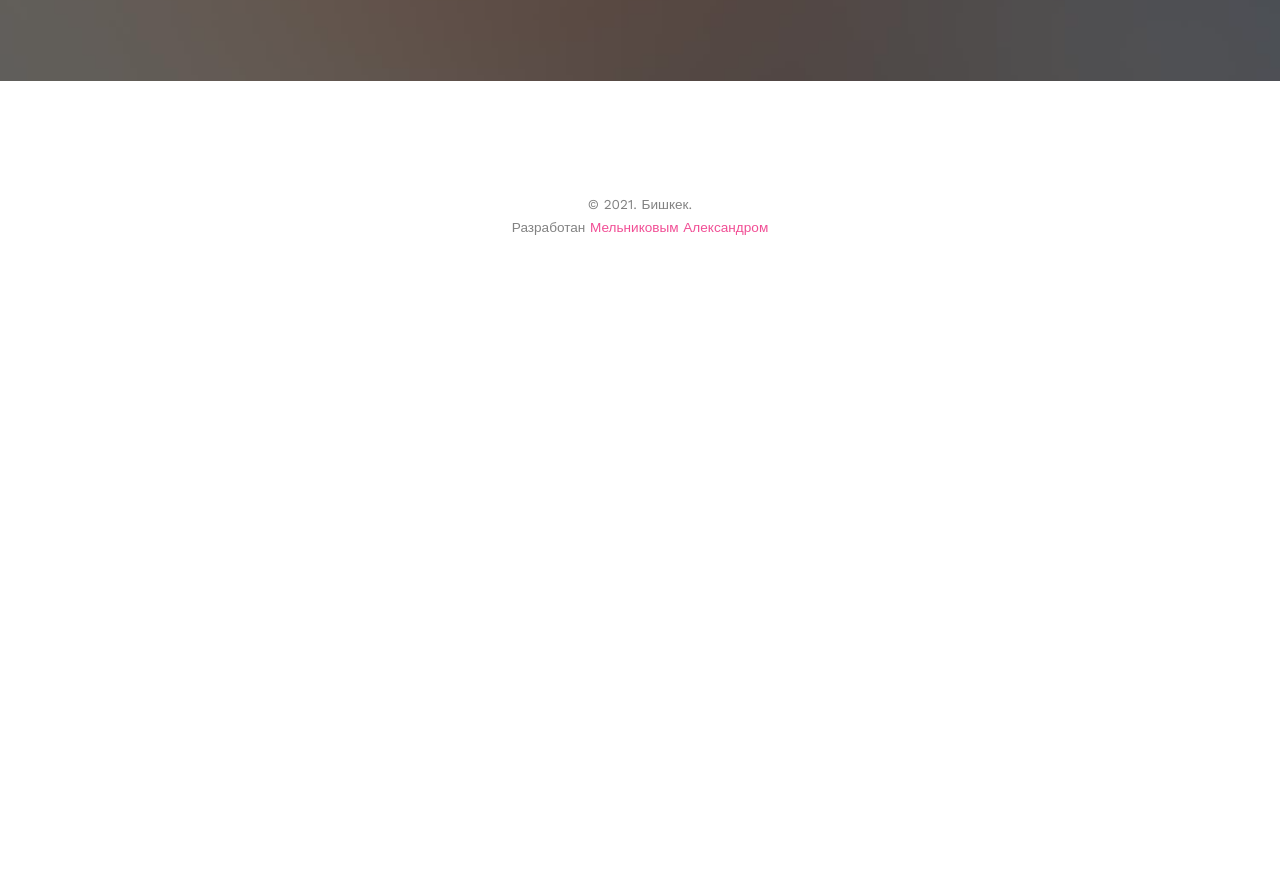
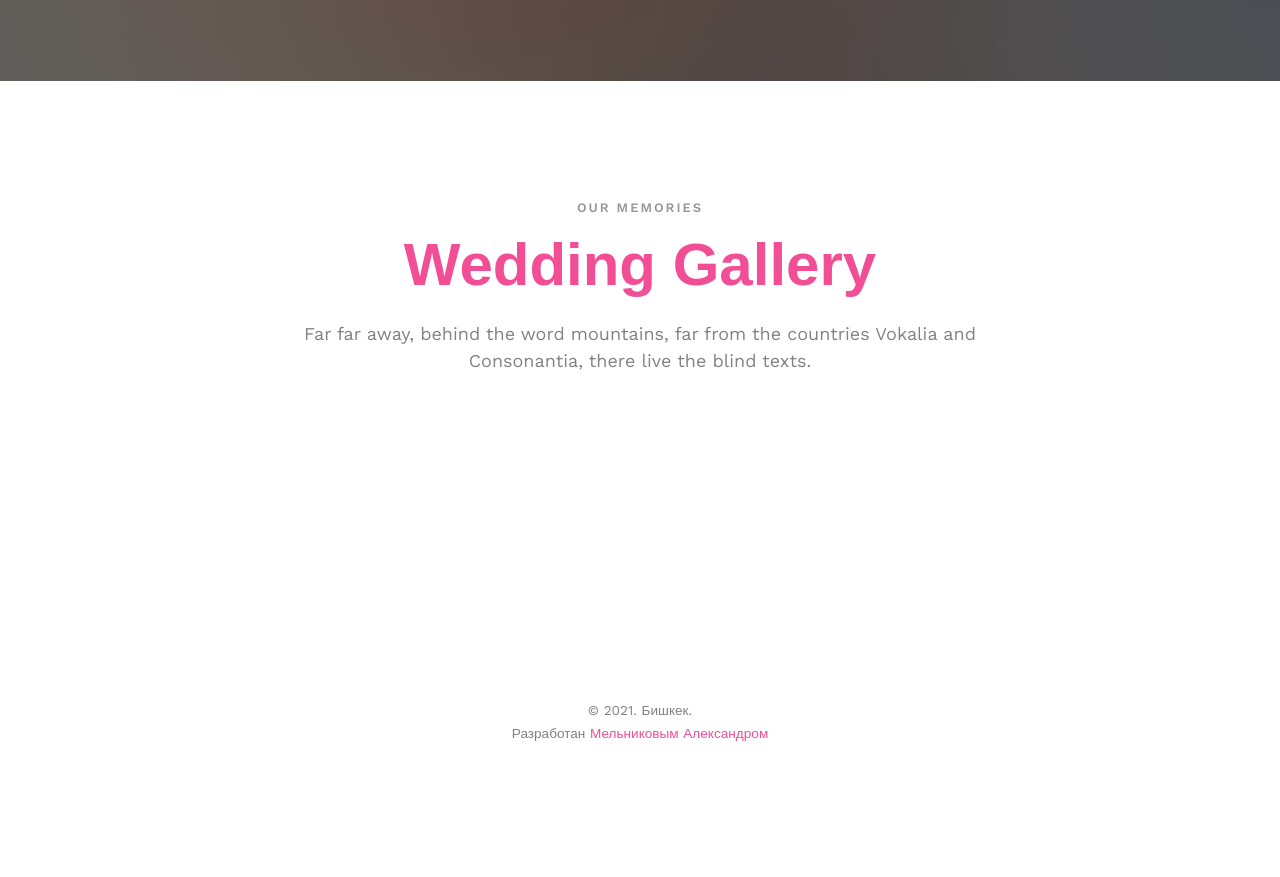
Before and after one commit to Minifets/wedding, a Symfony app: template templates/gallery/index.html.twig in a window 1280 px wide. Shown: the part 519-1396 px from the top of the page. Before the commit the page ends 754 px from the top, so only its background shows below. Run offline with Twig, Linux system fonts and the light colour scheme; the template is opened without the code that fills it, so the values that code supplies are empty; some libraries are stand-ins or nearby versions; some web fonts are replaced.

```diff
--- a/src/Controller/Admin/DashboardController.php
+++ b/src/Controller/Admin/DashboardController.php
@@ -2,6 +2,8 @@
 
 namespace App\Controller\Admin;
 
+use App\Entity\Gallery\Folder;
+use App\Entity\Gallery\Photo;
 use App\Entity\User\Guest;
 use EasyCorp\Bundle\EasyAdminBundle\Config\Dashboard;
 use EasyCorp\Bundle\EasyAdminBundle\Config\MenuItem;
@@ -29,5 +31,8 @@ class DashboardController extends AbstractDashboardController
     {
         yield MenuItem::linktoDashboard('Dashboard', 'fa fa-home');
         yield MenuItem::linkToCrud('Приглашения', 'fas fa-list', Guest::class);
+        yield MenuItem::section('Галлерея');
+        yield MenuItem::linkToCrud('Папки', 'fas fa-folder', Folder::class);
+        yield MenuItem::linkToCrud('Фото', 'fas fa-camera', Photo::class);
     }
 }
--- a/templates/gallery/index.html.twig
+++ b/templates/gallery/index.html.twig
@@ -1,3 +1,27 @@
 {% extends 'base.html.twig' %}
 
 {% block title %}Галерея{% endblock %}
+
+{% block content %}
+    <div id="fh5co-gallery">
+        <div class="container">
+            <div class="row">
+                <div class="col-md-8 col-md-offset-2 text-center fh5co-heading animate-box">
+                    <span>Our Memories</span>
+                    <h2>Wedding Gallery</h2>
+                    <p>Far far away, behind the word mountains, far from the countries Vokalia and Consonantia, there live the blind texts.</p>
+                </div>
+            </div>
+            <div class="row row-bottom-padded-md">
+                <div class="col-md-12">
+                    <ul id="fh5co-gallery-list">
+                        {% for photo in photos %}
+                            <li class="one-third animate-box" data-animate-effect="fadeIn" style="background-image: url({{ asset(photo.fullPath) }}); ">
+                            </li>
+                        {% endfor %}
+                    </ul>
+                </div>
+            </div>
+        </div>
+    </div>
+{% endblock %}
--- a/templates/homepage/index.html.twig
+++ b/templates/homepage/index.html.twig
@@ -203,7 +203,7 @@
                 <div class="col-md-12">
                     <ul id="fh5co-gallery-list">
                         {% for folder in gallery %}
-                        <li class="one-third animate-box" data-animate-effect="fadeIn" style="background-image: url(images/gallery-1.jpg); ">
+                        <li class="one-third animate-box" data-animate-effect="fadeIn" style="background-image: url({{ asset(folder.thumbnail.fullPath|default('images/gallery-1.jpg')) }}); ">
                             <a href="{{ path('app_gallery', {'slug': folder.slug}) }}">
                                 <div class="case-studies-summary">
                                     <span>{{ folder.size }} фото</span>
```
Also changed, not shown: src/Controller/Admin/FolderCrudController.php (added, +25 -0 lines), src/Controller/Admin/PhotoCrudController.php (added, +27 -0 lines), src/Entity/Gallery/Folder.php (+22 -0 lines), src/Entity/Gallery/Photo.php (+33 -0 lines), 2 other files.
